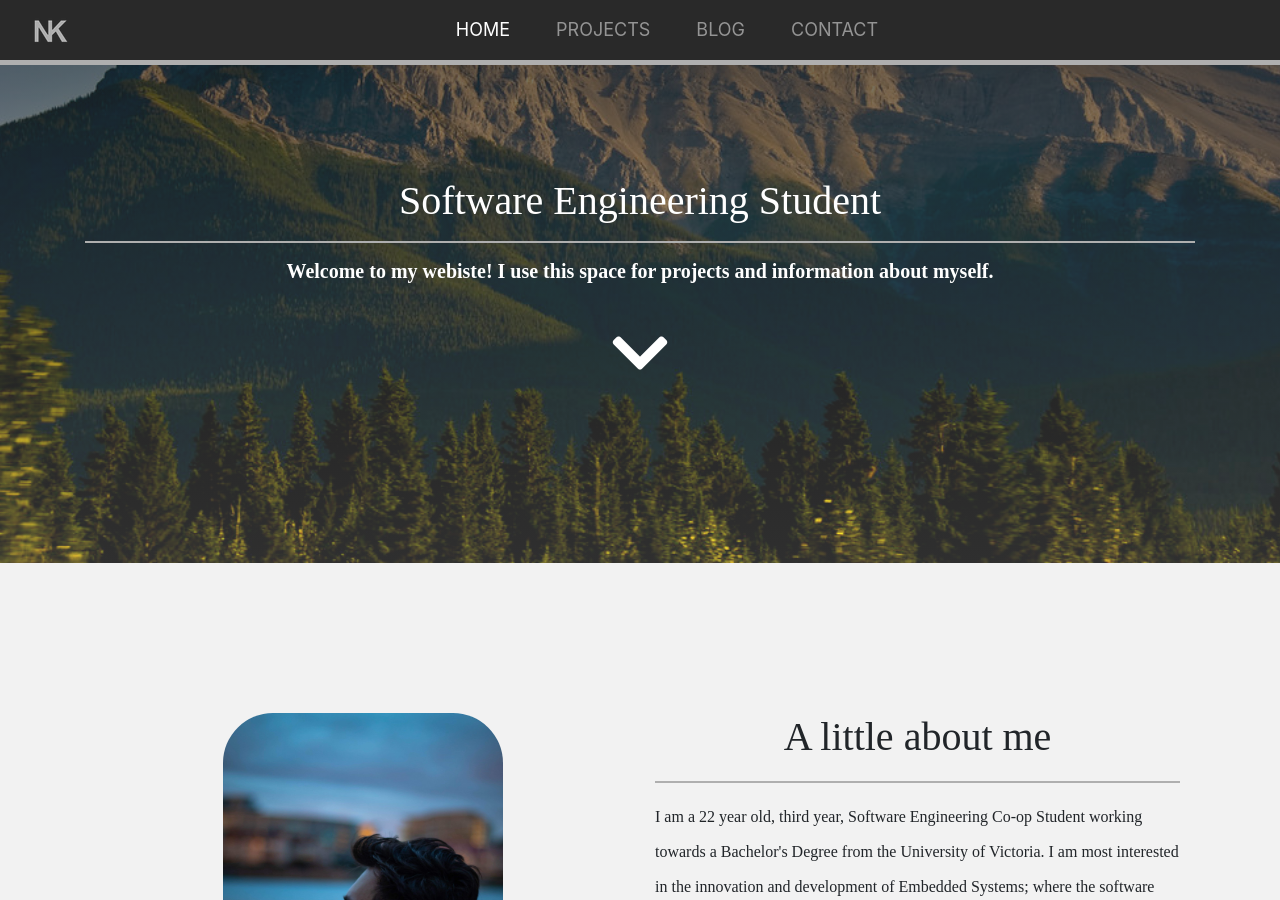
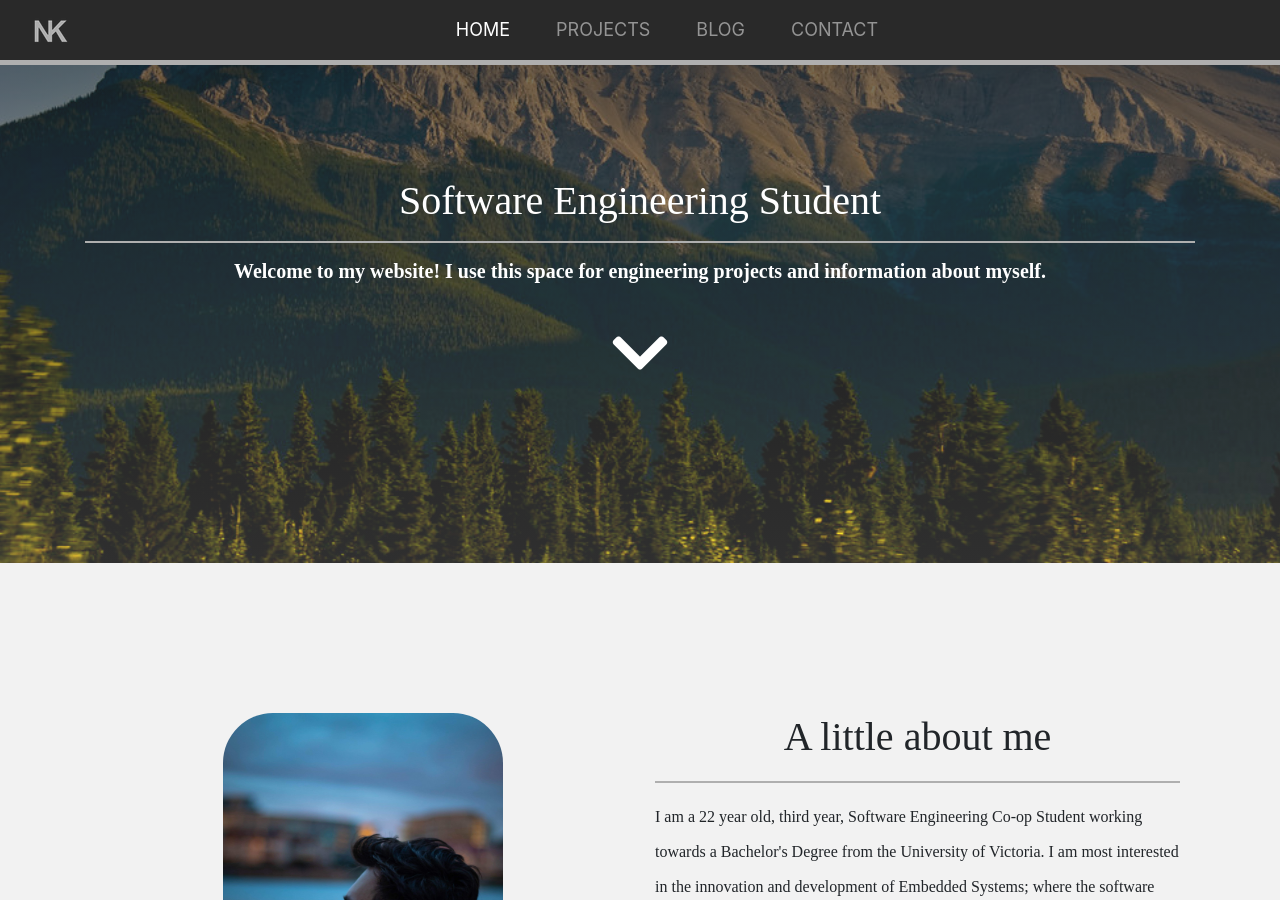
Before and after one commit to nolankurylo/nolankurylo.github.io, a Jekyll site: the page built from index.html, in a window 1280 px wide and 900 px high, scrolled down 337 px. Built offline with Jekyll 4.4.1, drawn with Linux system fonts in a browser that asks for light colours; nearby versions of some CDN libraries; some web fonts are replaced; comment, search, counter and statistics services are not loaded.

```diff
--- a/Gemfile
+++ b/Gemfile
@@ -10,6 +10,12 @@ source "https://rubygems.org"
 gem "jekyll", "~> 4.0.0"
 # This is the default theme for new Jekyll sites. You may change this to anything you like.
 gem "minima", "~> 2.5"
+
+gem "eventmachine"
+gem "jekyll-sitemap", "1.4.0"
+
+gem "public_suffix", "3.0.1"
+
 # If you want to use GitHub Pages, remove the "gem "jekyll"" above and
 # uncomment the line below. To upgrade, run `bundle update github-pages`.
 # gem "github-pages", group: :jekyll_plugins
--- a/_config.yml
+++ b/_config.yml
@@ -35,6 +35,11 @@ plugins:
   - jekyll-feed
   - jekyll-sitemap
 
+gems:
+  - jekyll-sitemap
+  - jekyll-eventmachine
+
+
 
 # Exclude from processing.
 # The following items will not be processed, by default.
--- a/index.html
+++ b/index.html
@@ -5,17 +5,17 @@ active: index
 <link rel="stylesheet" href="/assets/css/main.css">
 <div class="jumbotron jumbotron-fluid parrallax" id='banner-image'>
     <div class="container">
-        <div style="height:50vh">
-            <div class="svg-container">
+        <div style="height:50vh;">
+            <div class="svg-container" style="min-height: 1000px;">
                 <div id="my-svg"></div>
             </div>
         </div>
-        <div class="text-center intro">
+        <div class="text-center intro" style="min-height:50vh;">
             <h1 data-aos="zoom-in" style="font-family: Baskervville;" class="title-text-white"> Software Engineering
                 Student </h1>
             <hr class="hr-gold">
-            <h5 style="color: white; font-family: Baskervville; font-weight: bold;">Welcome to my webiste! I
-                use this space for projects and information about myself.</h5>
+            <h5 style="color: white; font-family: Baskervville; font-weight: bold;">Welcome to my website! I
+                use this space for engineering projects and information about myself.</h5>
             <br>
             <i class="fas fa-chevron-down chevron intro-start"></i>
         </div>
```
Also changed, not shown: Gemfile.lock, assets/img/nolankurylo.svg, 1 other file.
